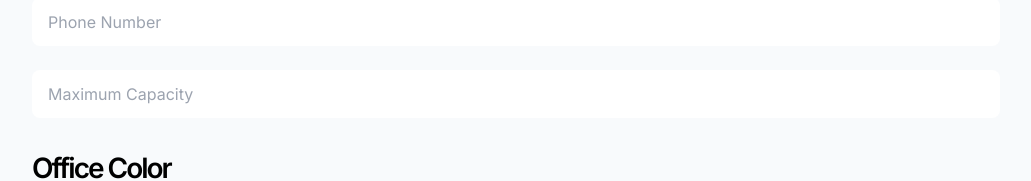
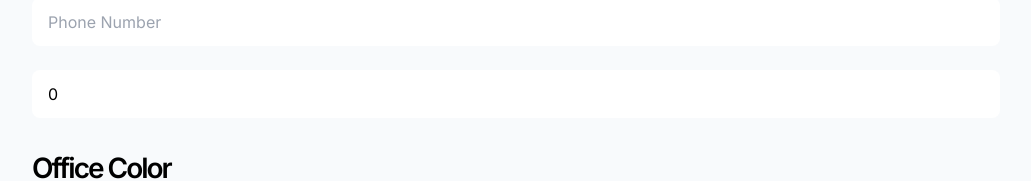
Before and after one commit to fGiordi/tecnical-assignment, a Next.js app: page /new-office in a window 1280 px wide. Shown: the part 312-493 px from the top of the page, without its empty margins (124-1155 px from the left). Built offline with nearby package versions, Linux system fonts and the light colour scheme.

Commit message:
form updated input fields

```diff
--- a/src/app/components/Form/Input.tsx
+++ b/src/app/components/Form/Input.tsx
@@ -1,8 +1,8 @@
 interface IInput {
-  type: string;
+  type: string | number;
   placeholder: string;
   styles?: string;
-  value?: string;
+  value?: string | number;
   required?: boolean;
   onChange?: (value: string) => void;
 }
--- a/src/app/new-office/page.tsx
+++ b/src/app/new-office/page.tsx
@@ -14,6 +14,7 @@ export default function NewOffice() {
   const [physicalAddress, setPhysicalAddress] = useState('');
   const [email, setEmail] = useState('');
   const [phoneNumber, setPhoneNumber] = useState('');
+  const [maximumCapacity, setMaximumCapacity] = useState(0);
 
   const submitOffice = () => {
     // TODO to submit new office form
@@ -51,7 +52,12 @@ export default function NewOffice() {
             value={phoneNumber}
             onChange={(newValue) => setPhoneNumber(newValue)}
           />
-          <Input type="text" placeholder="Maximum Capacity" />
+          <Input
+            type="number"
+            placeholder="Maximum Capacity"
+            value={maximumCapacity}
+            onChange={(newValue) => setMaximumCapacity(Number(newValue))}
+          />
         </div>
         <h2 className="py-5 text-left font-semibold text-[28px] leading-[29px] tracking-[-2px] mb-6">
           Office Color
```
